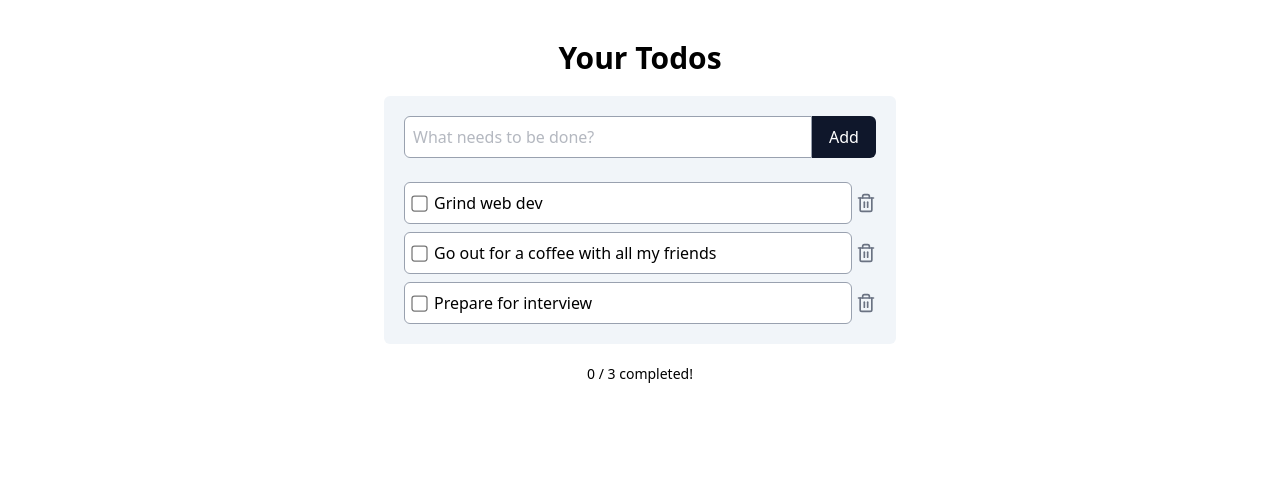
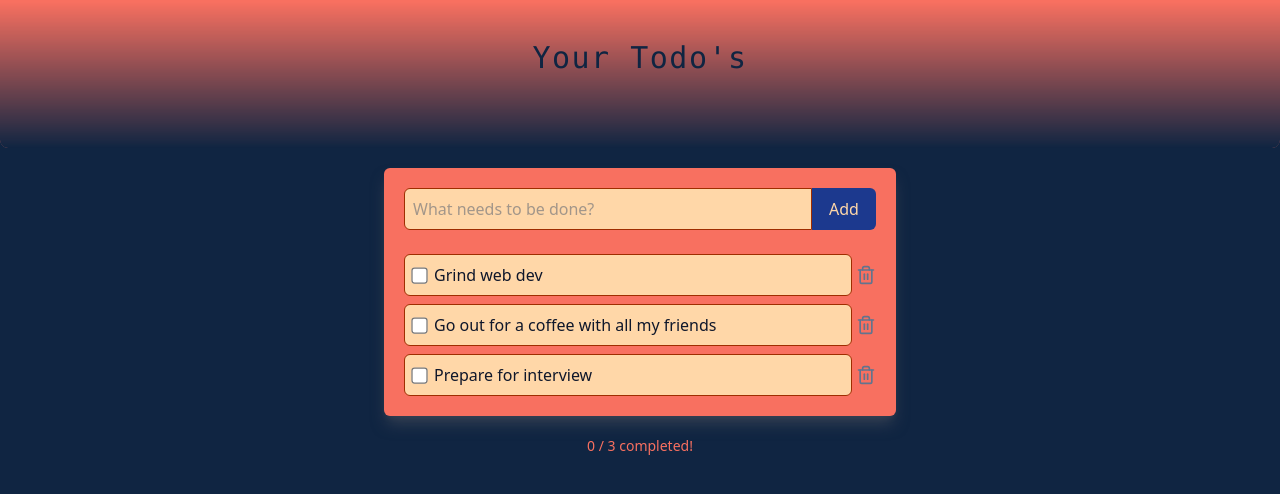
Before and after one commit to ioannides-agg/todolist-webapp, a React (Vite) app in the folder todolist-front/: page / in a window 1280 px wide. Shown: the top 494 px of the page. Built offline with nearby package versions, Linux system fonts and the light colour scheme.

Commit message:
updated styling of todo page

```diff
--- a/todolist-front/src/components/AddTodoForm.tsx
+++ b/todolist-front/src/components/AddTodoForm.tsx
@@ -22,11 +22,11 @@ export default function AddTodoForm({ onSubmit }: AddTodoFormProps) {
                 value={input}
                 onChange={(e) => setInput(e.target.value)}
                 placeholder="What needs to be done?"
-                className="rounded-s-md grow border border-gray-400 p-2 text-gray-500 bg-white"
+                className="rounded-s-md grow border p-2 border-orange-800 bg-orange-200 hover:bg-orange-100 text-slate-600"
             />
             <button
                 type="submit"
-                className="w-16 rounded-e-md bg-slate-900 text-white hover:bg-slate-800"
+                className="w-16 rounded-e-md bg-blue-900 hover:bg-blue-800 text-orange-200"
             >
                 Add
             </button>
--- a/todolist-front/src/components/TodoItem.tsx
+++ b/todolist-front/src/components/TodoItem.tsx
@@ -10,21 +10,21 @@ interface TodoItemProps {
 export default function TodoItem({ todo, onCompletedChange, onDeletedChange }: TodoItemProps) {
     return (
         <div className="flex items-center gap-1">
-            <label className="flex items-center gap-2 border rounded-md p-2 border-gray-400 bg-white hover:bg-slate-50 grow">
+            <label className="flex items-center gap-2 border rounded-md p-2 border-orange-800 bg-orange-200 hover:bg-orange-100 grow text-slate-900">
                 <input
                     type="checkbox"
                     checked={todo.completed}
                     onChange={(e) => onCompletedChange(todo.id, e.target.checked)}
-                    className="scale-125"
+                    className="scale-125 bg-orange-50"
                 />
 
-                <span className={todo.completed ? "line-through text-gray-400" : ""}>
+                <span className={todo.completed ? "line-through text-slate-500" : ""}>
                     {todo.title}
                 </span>
             </label>
 
             <button className="ml-auto" onClick={() => onDeletedChange(todo.id)}>
-                <Trash2 size={20} className="text-gray-500" />
+                <Trash2 size={20} className="text-slate-500" />
             </button>
         </div>
     )
--- a/todolist-front/src/components/TodoList.tsx
+++ b/todolist-front/src/components/TodoList.tsx
@@ -23,7 +23,7 @@ export default function TodoList({ todos, onCompletedChange, onDeletedChange }:
                 ))}
             </div>
             {todos.length === 0 && (
-                <p className="text-center text-sm text-gray-500">
+                <p className="text-center text-sm text-slate-600">
                     All done for today!
                 </p>
             )}
--- a/todolist-front/src/components/TodoSummary.tsx
+++ b/todolist-front/src/components/TodoSummary.tsx
@@ -10,14 +10,14 @@ export default function TodoSummary({ todos, deleteAllCompleted }: TodoSummaryPr
 
     return (
         <div className="text-center space-y-2">
-            <p className="text-sm font-medium">
+            <p className="text-sm font-medium text-desert-sand">
                 {completed.length} / {todos.length} completed!
             </p>
 
             {completed.length > 0 && (
                 <button
                     onClick={deleteAllCompleted}
-                    className="text-red-500 hover:underline text-sm font-bold"
+                    className="text-red-700 hover:underline text-sm font-bold"
                 >
                     Delete all completed
                 </button>
--- a/todolist-front/src/index.css
+++ b/todolist-front/src/index.css
@@ -1 +1,17 @@
 @import "tailwindcss";
+
+.bg-desert-sand {
+    background-color: #F87060;
+}
+
+.bg-dark-blue {
+    background-color: #102542
+}
+
+.text-desert-sand {
+    color: #F87060;
+}
+
+.text-dark-blue {
+    color: #102542
+}
--- a/todolist-front/src/pages/TodoPage.tsx
+++ b/todolist-front/src/pages/TodoPage.tsx
@@ -11,9 +11,11 @@ export default function TodoPage() {
         deleteAllCompletedTodos } = useTodos();
 
     return (
-        <main className="py-10 h-screen space-y-5 overflow-y-auto">
-            <h1 className="font-bold text-3xl text-center">Your Todos</h1>
-            <div className="max-w-lg mx-auto bg-slate-100 rounded-md p-5 space-y-6">
+        <main className="bg-dark-blue h-screen space-y-5 overflow-y-auto">
+            <div className="py-14 bg-desert-sand rounded-b-lg shadow-md shadow-gray-700 mask-b-from-0.5">
+                <h1 className="font-mono font-medium text-3xl text-center text-dark-blue tracking-wider relative -top-4">Your Todo's</h1>
+            </div>
+            <div className="max-w-lg mx-auto bg-desert-sand rounded-md p-5 space-y-6 shadow-lg shadow-gray-700">
                 <AddTodoForm onSubmit={addTodo} />
                 <TodoList
                     todos={todos}
```
